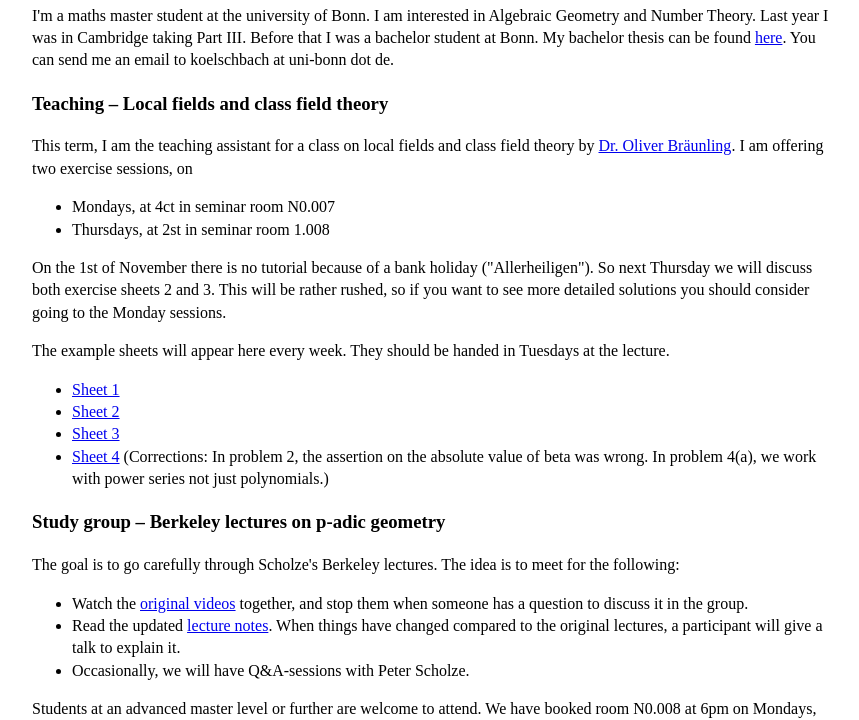
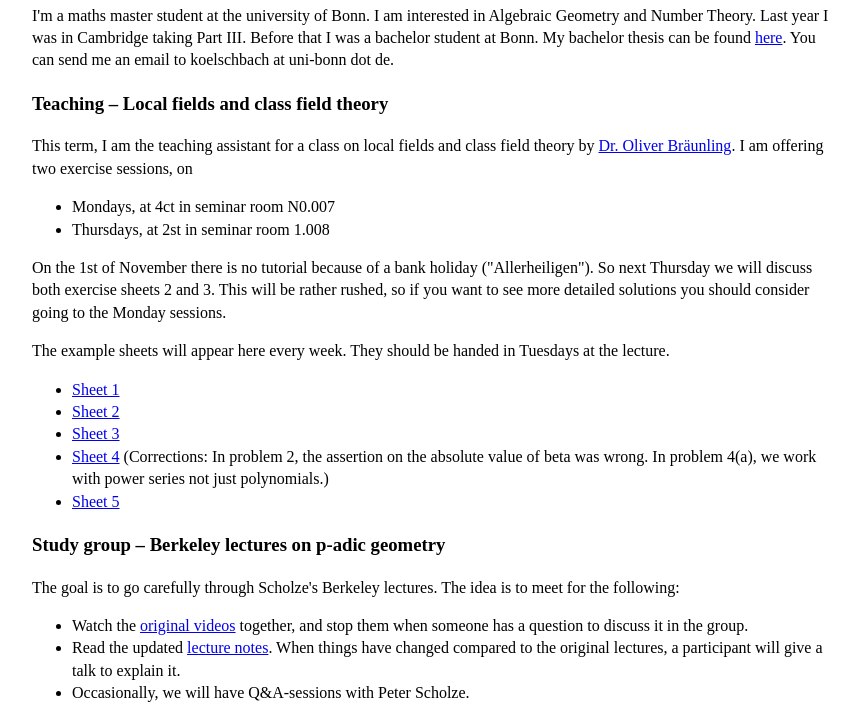
Before and after one commit to akoelschbach/akoelschbach.github.io, a plain HTML site: page index.html in a window 1280 px wide. Shown: the part 83-803 px from the top of the page, without its empty margins (208-1067 px from the left). Drawn offline with Linux system fonts and the light colour scheme.

Commit message:
Update Zettel 5

```diff
--- a/index.html
+++ b/index.html
@@ -30,6 +30,7 @@ The example sheets will appear here every week. They should be handed in Tuesday
            <li><a href="https://akoelschbach.github.io/Zettel2.pdf">Sheet 2</a> </li>
             <li><a href="https://akoelschbach.github.io/Zettel3.pdf">Sheet 3</a></li>
             <li><a href="https://akoelschbach.github.io/Zettel4.pdf">Sheet 4</a> (Corrections: In problem 2, the assertion on the absolute value of beta was wrong. In problem 4(a), we work with power series not just polynomials.)</li>
+            <li><a href="https://akoelschbach.github.io/Zettel5.pdf">Sheet 5</a></li>
       </ul>
 
 
```
Also changed, not shown: 2 other files.
